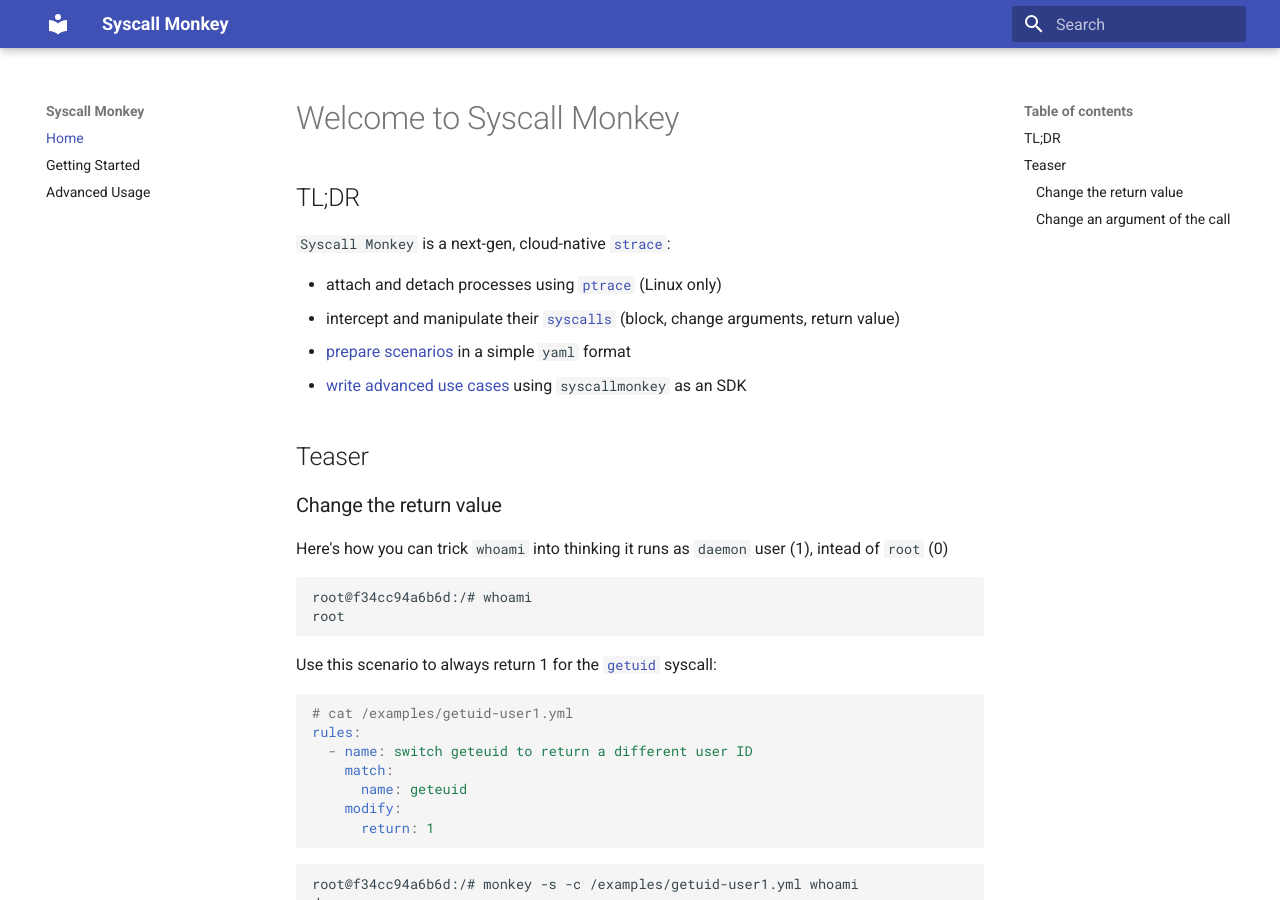
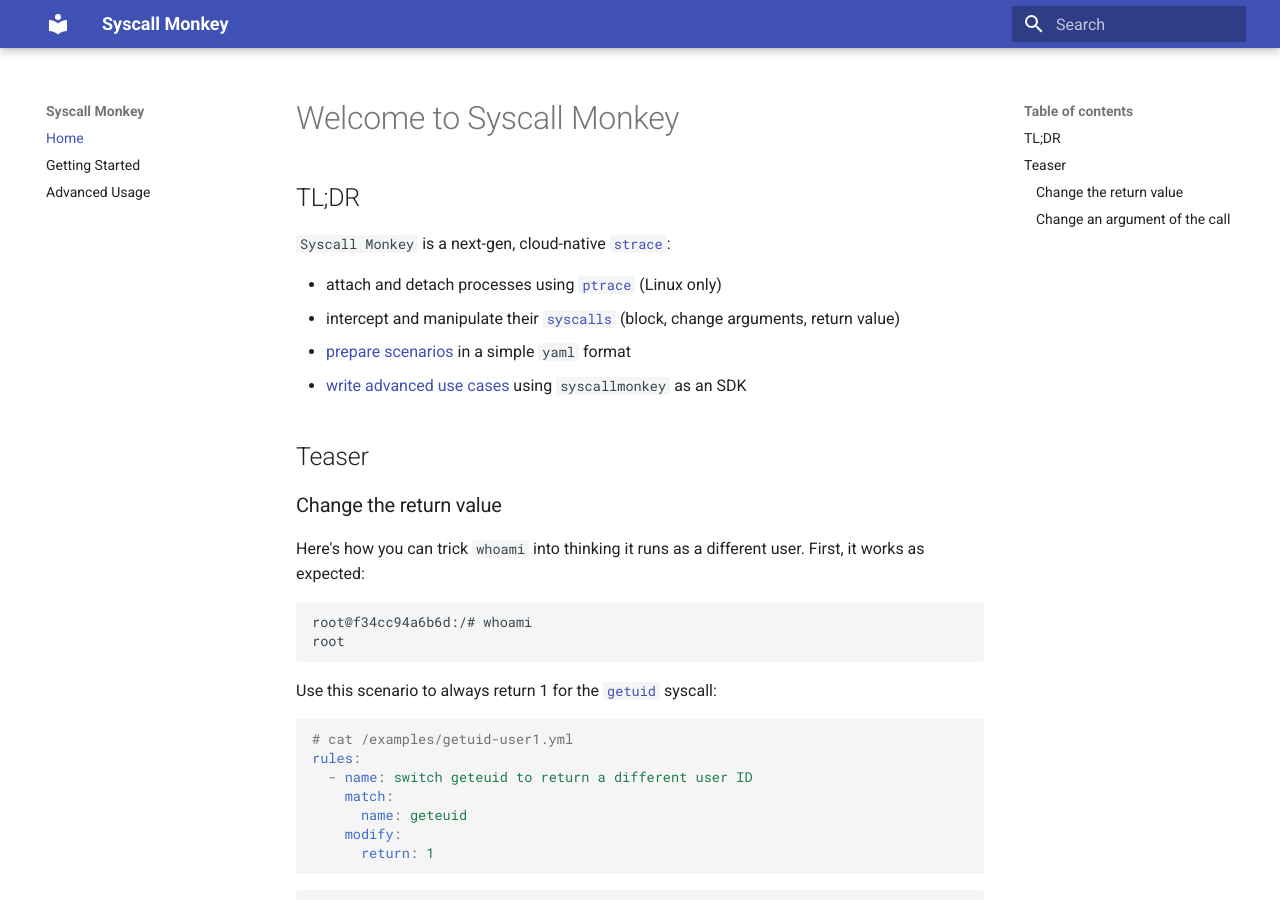
Before and after one commit to syscallmonkey/syscallmonkey.github.io, an MkDocs documentation site: the page built from docs/index.md, in a window 1280 px wide and 900 px high. Built offline with MkDocs 1.6.1 and Material for MkDocs 9.7.7, drawn with Linux system fonts in a browser that asks for light colours.

Commit message:
Update the docs

````diff
--- a/docs/index.md
+++ b/docs/index.md
@@ -13,7 +13,7 @@
 
 ### Change the return value
 
-Here's how you can trick `whoami` into thinking it runs as `daemon` user (1), intead of `root` (0)
+Here's how you can trick `whoami` into thinking it runs as a different user. First, it works as expected:
 
 ```sh
 root@f34cc94a6b6d:/# whoami
````
